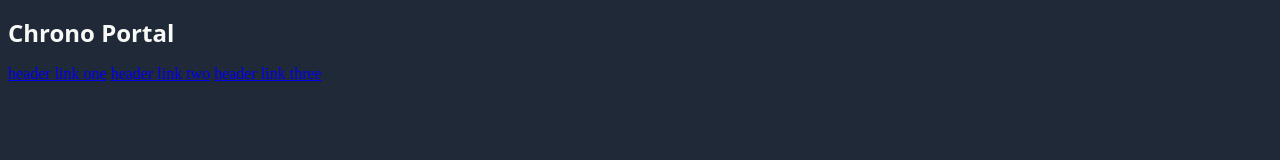
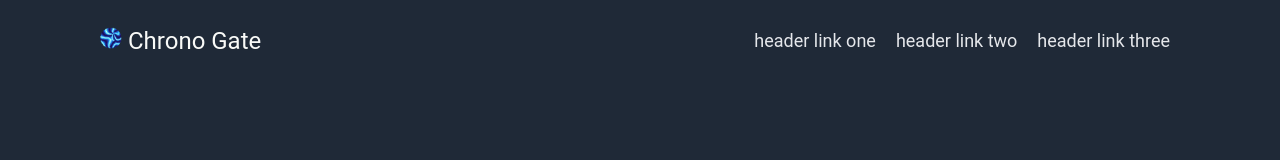
Before and after one commit to naroGate/landing-page, a plain HTML site: page index.html in a window 1280 px wide. Drawn offline with Linux system fonts and the light colour scheme.

Commit message:
Added and styled header

```diff
--- a/index.html
+++ b/index.html
@@ -1,14 +1,29 @@
 <!DOCTYPE html>
 <html lang="en">
+
 <head>
     <meta charset="UTF-8">
     <meta name="viewport" content="width=device-width, initial-scale=1.0">
-    <title>Chrono Portal</title>
+    <title>Chrono Gate</title>
     <link rel="stylesheet" href="styles.css" />
 </head>
+
 <body>
-   <div class="header">
-    <h1>Chrono Portal</h1> <a href="/">header link one</a> <a href="/">header link two</a> <a href="/">header link three</a>
+
+    <div class="container">
+        <div class="header">
+            <div class="logo">
+                <img src="images/gate.png" width=22px; height="auto" /> Chrono Gate
+            </div>
+
+            <div class="links">
+                <a href="#">header link one</a>
+                <a href="#">header link two</a>
+                <a href="#">header link three</a>
+            </div>
+        </div>
    </div>
+
+
 </body>
 </html>
--- a/styles.css
+++ b/styles.css
@@ -1,10 +1,49 @@
 body {
     background-color: #1F2937;
+    padding: 0;
+    margin: 0;
+    text-align: center;
+    font-family: 'Roboto', arial;
 
 }
 
-h1 {
+.container {
+
+    display: flex;
+    flex-direction: column;
+}
+
+
+.header {
+    display: flex;
+    color:#f9faf8;
+    background-color: #1F2937;
+    padding: 20px 0px 20px 100px;
+    align-items: center;
+
+}
+
+.logo {
     color: #f9faf8;
     font-size: 24px;
-    font-family: system-ui, -apple-system, BlinkMacSystemFont, 'Segoe UI', Roboto, Oxygen, Ubuntu, Cantarell, 'Open Sans', 'Helvetica Neue', sans-serif;
+    margin-right: auto;
+
 }
+
+.links {
+    display: flex;
+    margin-left: auto;
+    padding: 0px 100px 0px 0px;
+
+
+}
+
+.links a {
+
+    text-decoration: none;
+    color: #E5E7EB;
+    font-size: 18px;
+    padding: 10px;
+    font-family: 'Roboto', arial;
+
+}
```
Also changed, not shown: images/gate.png (added).
